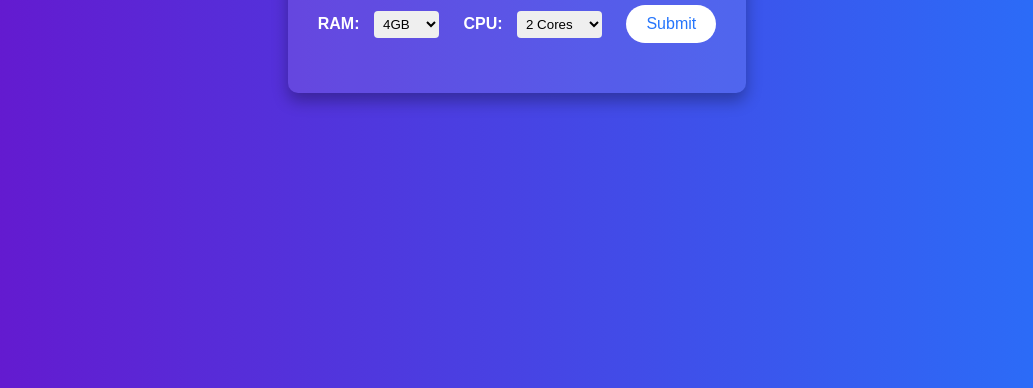
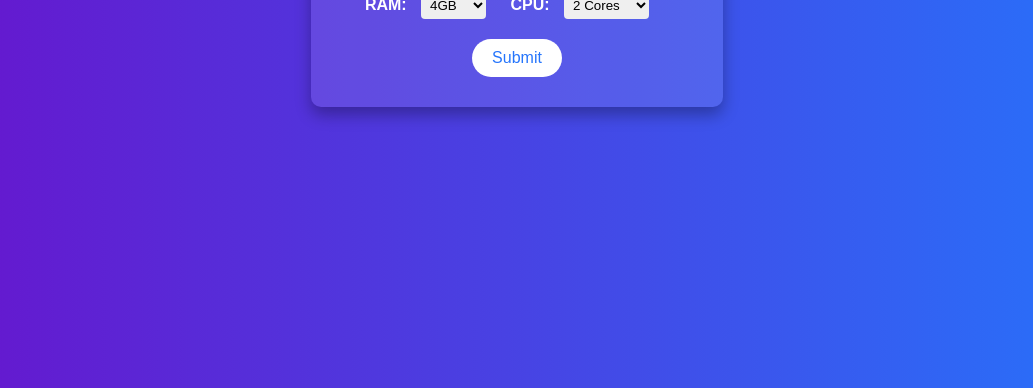
Before and after one commit to brijeshg123/ABC-Technologies, a plain HTML site: page index.html in a window 1280 px wide. Shown: the part 412-800 px from the top of the page, without its empty margins (123-1156 px from the left). Drawn offline with Linux system fonts and the light colour scheme.

Commit message:
Update index.html

```diff
--- a/index.html
+++ b/index.html
@@ -10,24 +10,26 @@
     <h1>ABC Technologies</h1>
     <h2>System Verification</h2>
 
-    <form class="dropdowns" action="#" method="post">
+    <div class="dropdowns">
       <label for="ram">RAM:</label>
-      <select id="ram" name="ram">
+      <select id="ram">
         <option value="4GB">4GB</option>
         <option value="8GB">8GB</option>
         <option value="16GB">16GB</option>
       </select>
 
       <label for="cpu">CPU:</label>
-      <select id="cpu" name="cpu">
+      <select id="cpu">
         <option value="2 Cores">2 Cores</option>
         <option value="4 Cores">4 Cores</option>
         <option value="8 Cores">8 Cores</option>
         <option value="12 Cores">12 Cores</option>
       </select>
+    </div>
 
-      <button type="submit">Submit</button>
-    </form>
+    <button onclick="EvaluateSysInfo()">Submit</button>
   </div>
+
+  <script src="script.js"></script>
 </body>
 </html>
```
